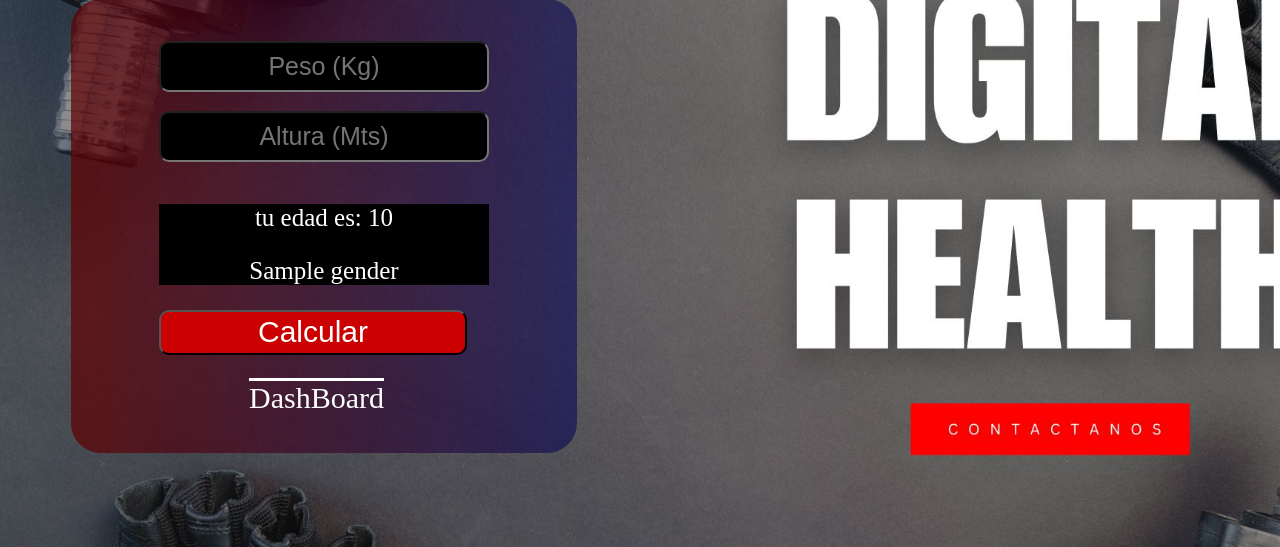
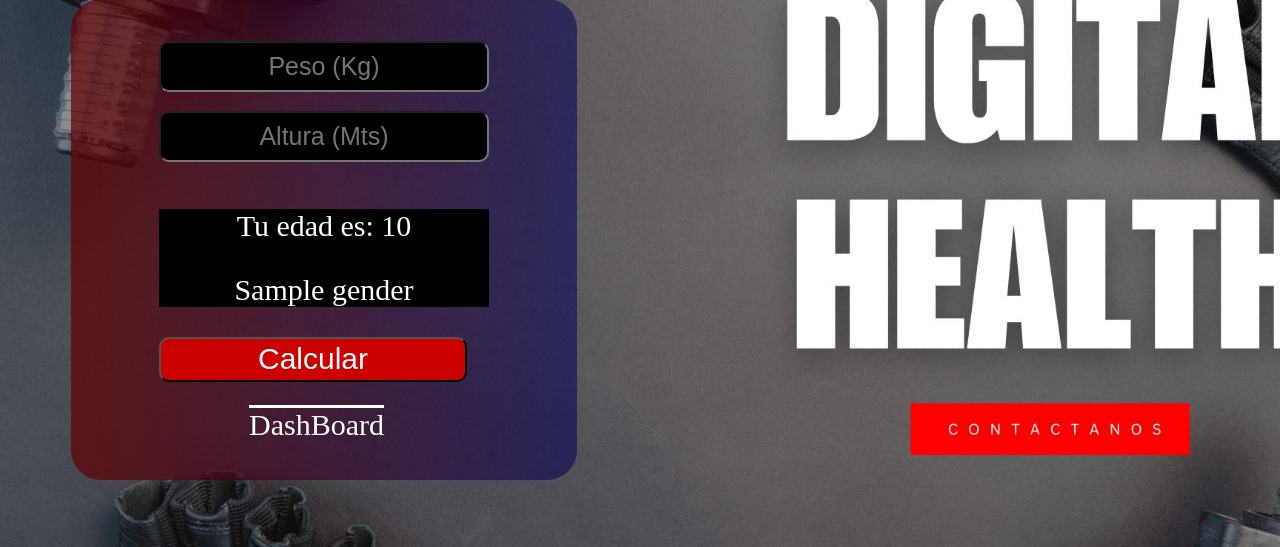
Before and after one commit to David2421b/ProjectGym, a Python web app: template gym/view/templates/BodyData.html in a window 1280 px wide. Shown: the part 127-674 px from the top of the page. Run offline with Jinja, Linux system fonts and the light colour scheme; the template is opened without the code that fills it: most values are stand-ins (such as "Sample title", 1, 10 or a date in 2020).

Commit message:
Ajustar tamaño de fuente en BodyData.html y corregir capitalización en el mensaje de edad

```diff
--- a/gym/view/templates/BodyData.html
+++ b/gym/view/templates/BodyData.html
@@ -40,7 +40,7 @@
 
         .Labels p{
             color: white;
-            font-size: 25px;
+            font-size: 30px;
         }
 
         button{
@@ -77,7 +77,7 @@
             <input type="text" name="Weight" id="Weight" placeholder="Peso (Kg)"><br>
             <input type="text" name="Height" id="Height" placeholder="Altura (Mts)"><br>
             <div class="Labels">
-                <p>tu edad es: {{Age}}</p>
+                <p>Tu edad es: {{Age}}</p>
                 <p>{{Gender}}</p>
             </div>
             <button type="submit">Calcular</button>
```
